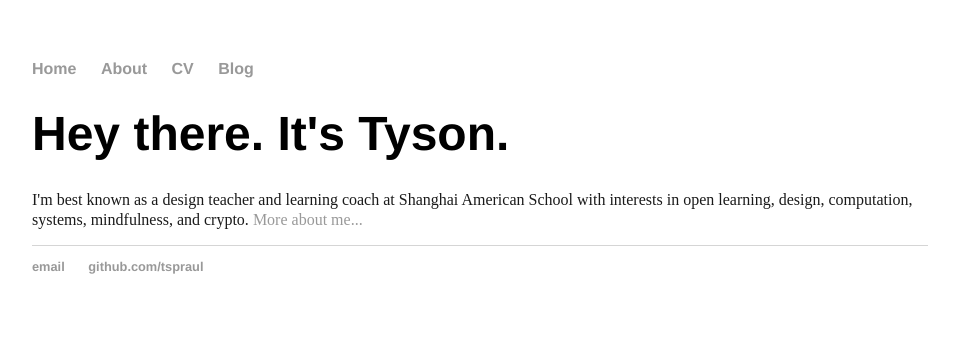
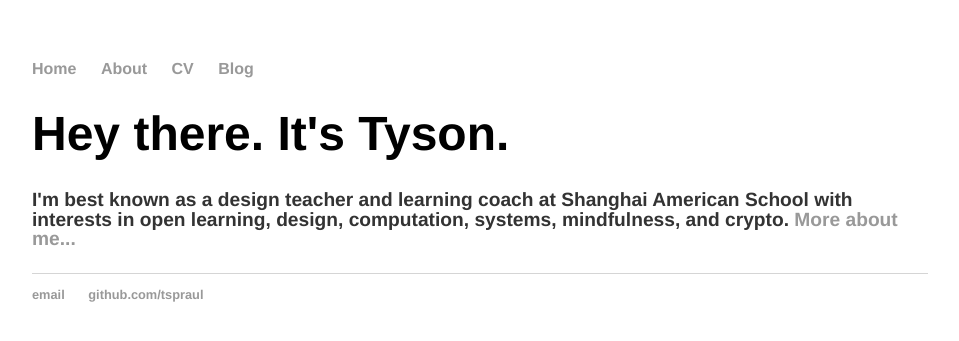
Before and after one commit to tspraul/tspraul, a Jekyll site: the page built from index.html, in a window 1280 px wide. Shown: the top 341 px of the page, without its empty margins (160-1119 px from the left). Built offline with Jekyll 4.4.1, drawn with Linux system fonts in a browser that asks for light colours.

```diff
--- a/index.html
+++ b/index.html
@@ -4,6 +4,6 @@ title: Tyson Spraul
 ---
 <div class="blurb">
         <h1>Hey there. It's Tyson.</h1>
-	<p>I'm best known as a design teacher and learning coach at Shanghai American School with interests
-	in open learning, design, computation, systems, mindfulness, and crypto. <a href="{{ site.baseurl }}/about">More about me...</a></p>
+	<h4>I'm best known as a design teacher and learning coach at Shanghai American School with interests
+	in open learning, design, computation, systems, mindfulness, and crypto. <a href="{{ site.baseurl }}/about">More about me...</a></h4>
 </div><!-- /.blurb -->
```
